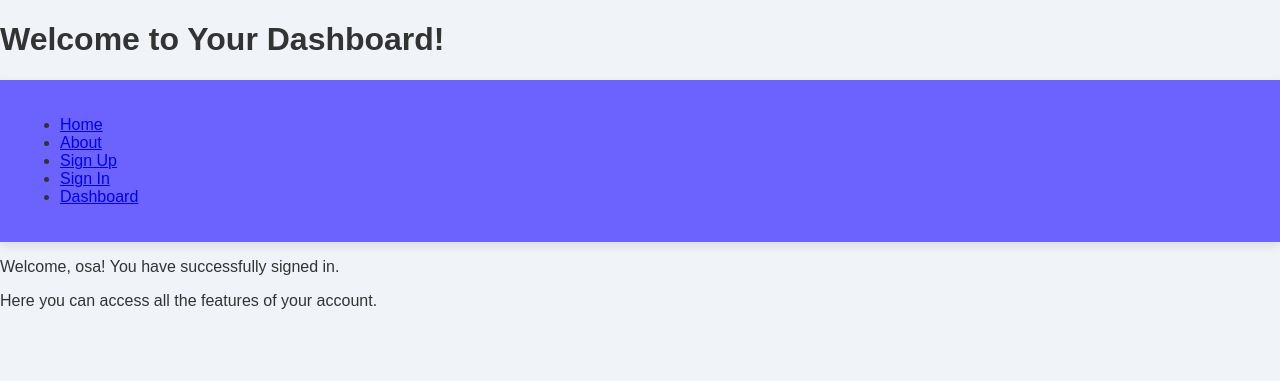
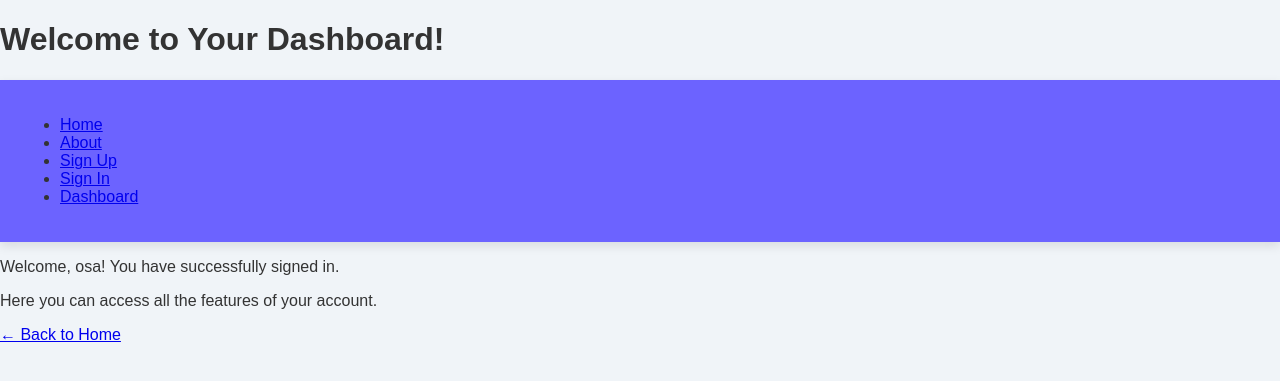
Before and after one commit to CS-LTU/com7033-assignment-lurkyns, a Flask app: page /dashboard in a window 1280 px wide. Shown: the top 381 px of the page. Run offline with Flask 3, Linux system fonts and the light colour scheme; a user stored in the database is signed in.

Commit message:
change page style and adding "back home" button

```diff
--- a/templates/dashboard.html
+++ b/templates/dashboard.html
@@ -3,7 +3,6 @@
 <head>
     <meta charset="UTF-8">
     <meta name="viewport" content="width=device-width, initial-scale=1.0">
-    <link rel="stylesheet" href="{{ url_for('static', filename="style.css") }}">
     <title>Dashboard</title>
     <link rel="stylesheet" href="static/style.css">
 </head>
@@ -28,6 +27,11 @@
     <div class="dashboard-content">
         <p>Welcome, {{ username }}! You have successfully signed in.</p>
         <p>Here you can access all the features of your account.</p>
+    </p>
+</div>
+</section>
+<div class="back-home">
+   <a href="/" class="back-home-button">← Back to Home</a>
     </div>
 </body>
 </html>
```
